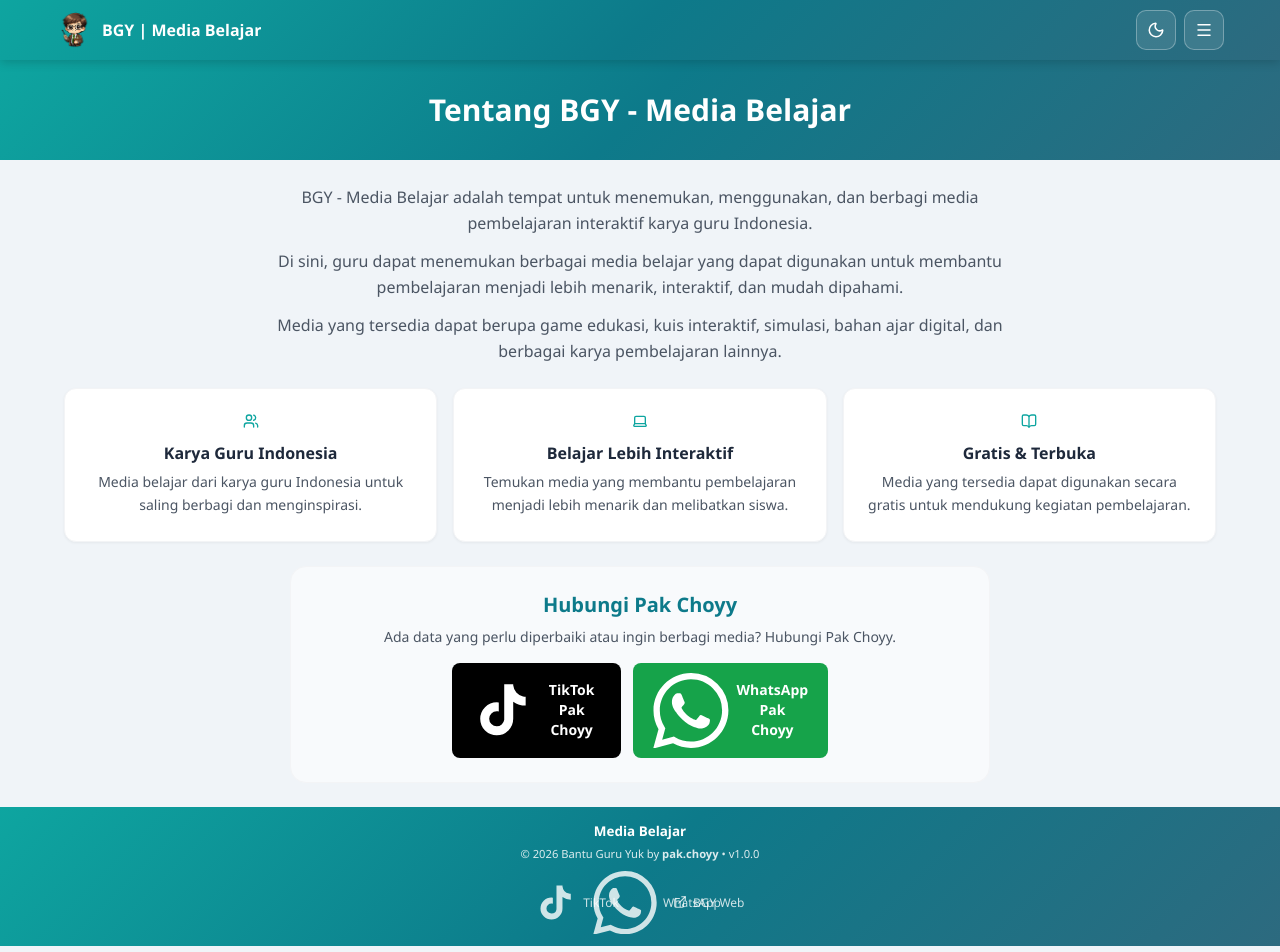
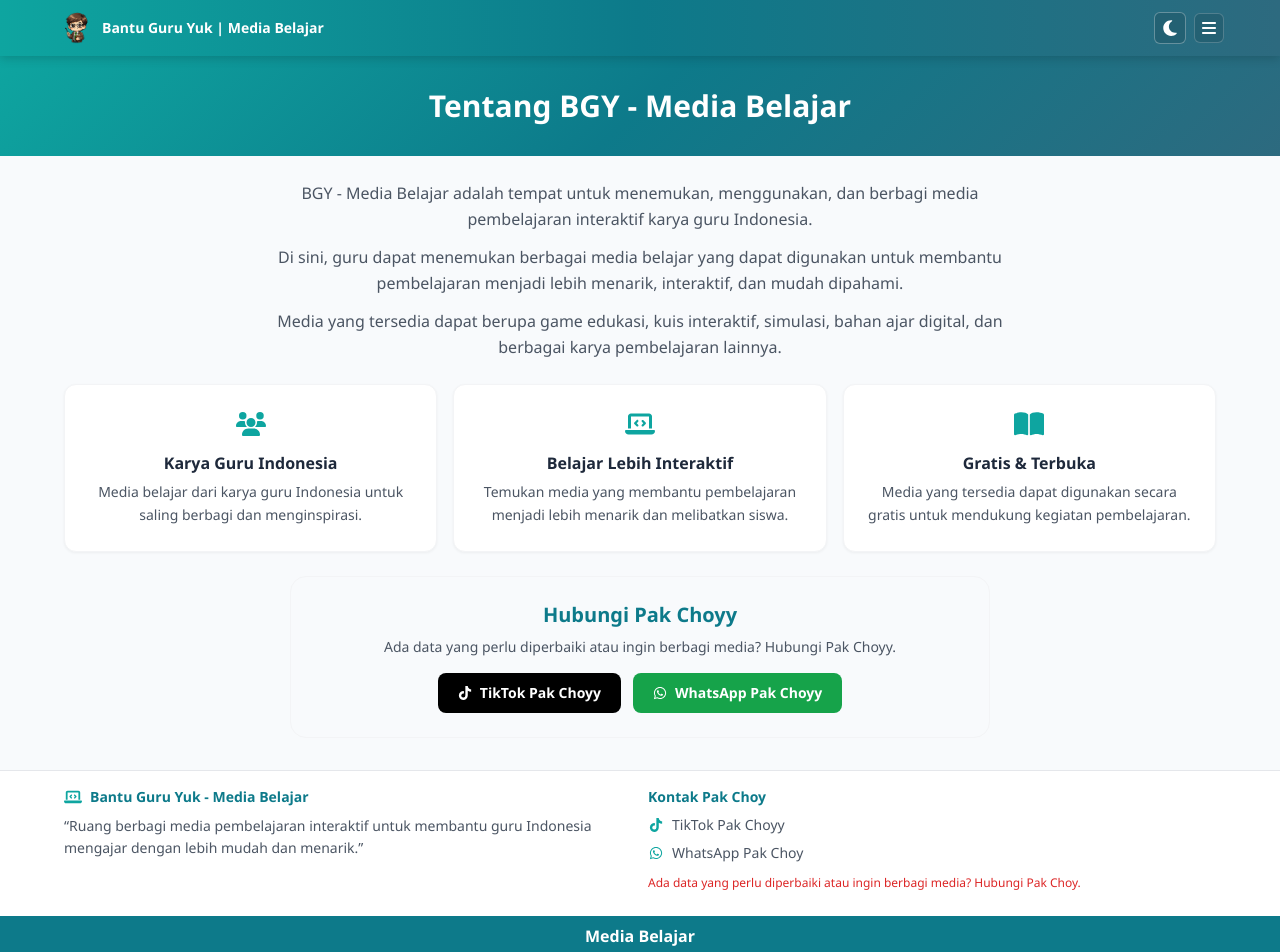
Before and after one commit to pakchoyy/bmedia, a Next.js app: page /about in a window 1280 px wide. Shown: the top 952 px of the page. Built offline with nearby package versions, Linux system fonts and the light colour scheme.

Commit message:
Revert "refactor: align UI dengan DESIGN-BGY design system"
This reverts commit 1d516eba010987d6ca5254fed9235a0f85755147.

```diff
--- a/app/globals.css
+++ b/app/globals.css
@@ -2,52 +2,25 @@
 @tailwind components;
 @tailwind utilities;
 
-/* === BGY Design System === */
 :root {
-  --grad: linear-gradient(135deg, #0ea5a0, #0d7a8a, #2d6a7f);
-  --blue: #0ea5a0;
-  --teal-dark: #0d7a8a;
-  --bg: #f0f4f8;
-  --card-bg: #fff;
-  --text: #1e293b;
-  --text-light: #64748b;
-  --border: #e2e8f0;
-  --input-bg: #f8fafc;
-  --radius: 12px;
-  --shadow: 0 2px 12px rgba(0, 0, 0, 0.08);
-  --shadow-lg: 0 8px 32px rgba(0, 0, 0, 0.13);
-
-  /* compat */
   --primary: #0d7a8a;
   --light-blue: #0ea5a0;
   --bg-blue: #e6f6f5;
   --dark-gray: #1e293b;
-  --page-bg: #f0f4f8;
+  --page-bg: #f8fafc;
 }
 
-body.dark,
 .dark {
-  --bg: #0f172a;
-  --card-bg: #1e293b;
-  --text: #f1f5f9;
-  --text-light: #94a3b8;
-  --border: #334155;
-  --input-bg: #0f172a;
   --dark-gray: #e2e8f0;
   --page-bg: #0f172a;
 }
 
-.dark header {
-  background: linear-gradient(135deg, #0d4a47, #1a3a4a) !important;
-}
-
 body {
-  color: var(--text);
-  background: var(--bg);
+  color: var(--dark-gray);
+  background: var(--page-bg);
   font-family: "Segoe UI", system-ui, -apple-system, sans-serif;
   line-height: 1.6;
   overflow-x: hidden;
-  font-size: 0.875rem;
 }
 
 a {
@@ -59,75 +32,6 @@ button {
   cursor: pointer;
 }
 
-/* === Touch targets minimum 40px di mobile === */
-@media (max-width: 640px) {
-  input,
-  select,
-  textarea {
-    min-height: 42px;
-    font-size: 15px !important;
-  }
-
-  button:not(.btn-icon-sm) {
-    min-height: 40px;
-  }
-}
-
-/* === Minimum font size 12px (0.75rem) === */
-.text-xs {
-  font-size: 0.75rem !important; /* 12px */
-}
-
-/* === Kartu BGY === */
-.bgy-card {
-  background: var(--card-bg);
-  border: 1px solid var(--border);
-  border-radius: var(--radius);
-  box-shadow: var(--shadow);
-  padding: 18px;
-}
-
-@media (max-width: 640px) {
-  .bgy-card {
-    padding: 14px 12px;
-  }
-}
-
-/* === Hint bar === */
-.hint-bar {
-  background: rgba(14, 165, 160, 0.08);
-  border: 1.5px solid rgba(14, 165, 160, 0.25);
-  border-radius: 10px;
-  padding: 10px 14px;
-  font-size: 0.76rem;
-}
-
-/* === Input BGY === */
-.bgy-input {
-  border: 1.5px solid var(--border);
-  border-radius: 8px;
-  background: var(--input-bg);
-  transition: border-color 0.15s, box-shadow 0.15s;
-}
-
-.bgy-input:focus {
-  outline: none;
-  border-color: var(--blue);
-  box-shadow: 0 0 0 3px rgba(14, 165, 160, 0.12);
-}
-
-/* === Tombol utama BGY === */
-.bgy-btn {
-  background: var(--grad);
-  border-radius: 10px;
-  width: 100%;
-  box-shadow: 0 4px 14px rgba(14, 165, 160, 0.25);
-  color: #fff;
-  font-weight: 700;
-  min-height: 42px;
-  border: none;
-}
-
 .section-title {
   @apply text-primary font-bold text-center text-[2rem] mb-8 relative;
 }
@@ -136,7 +40,7 @@ button {
   content: "";
   width: 80px;
   height: 4px;
-  background-color: #d97706;
+  background-color: var(--accent, #d97706);
   display: block;
   margin: 0.5rem auto 0;
   border-radius: 2px;
@@ -158,34 +62,15 @@ button {
 }
 
 .fade-in {
-  animation: fadeIn 0.45s ease-in-out;
+  animation: fadeIn 0.5s ease-in-out;
 }
 
 @keyframes float {
-  0%,
-  100% {
-    transform: translateY(0px) scale(1);
-  }
-  50% {
-    transform: translateY(-12px) scale(1.02);
-  }
+  0%, 100% { transform: translateY(0px) scale(1); }
+  50% { transform: translateY(-12px) scale(1.02); }
 }
 
 @keyframes floatSlow {
-  0%,
-  100% {
-    transform: translateY(0px);
-  }
-  50% {
-    transform: translateY(-8px);
-  }
+  0%, 100% { transform: translateY(0px); }
+  50% { transform: translateY(-8px); }
 }
-
-@media (prefers-reduced-motion: reduce) {
-  *,
-  ::before,
-  ::after {
-    animation-duration: 0.01ms !important;
-    transition-duration: 0.01ms !important;
-  }
-}
--- a/app/layout.tsx
+++ b/app/layout.tsx
@@ -3,7 +3,7 @@ import "./globals.css";
 
 export const metadata: Metadata = {
   title: {
-    default: "Bantu Guru Yuk | Media Belajar",
+    default: "BGY - Media Belajar",
     template: "%s | BGY - Media Belajar",
   },
   description:
@@ -17,12 +17,11 @@ export const metadata: Metadata = {
     "Bantu Guru Yuk",
   ],
   openGraph: {
-    title: "Bantu Guru Yuk | Media Belajar",
+    title: "BGY - Media Belajar",
     description: "Media Belajar Interaktif Karya Guru Indonesia.",
     type: "website",
     images: ["/icon.png"],
   },
-  themeColor: "#0ea5a0",
   icons: {
     icon: "/icon.png",
     apple: "/icon.png",
@@ -39,7 +38,7 @@ export default function RootLayout({
       <head>
         <script
           dangerouslySetInnerHTML={{
-            __html: `(function(){try{var t=localStorage.getItem("theme");if(t==="dark"||(!t&&window.matchMedia("(prefers-color-scheme: dark)").matches)){document.documentElement.classList.add("dark")}}catch(e){}})();`,
+            __html: `(function(){try{var t=localStorage.getItem("bgy-theme");if(t==="dark"||(!t&&window.matchMedia("(prefers-color-scheme: dark)").matches)){document.documentElement.classList.add("dark")}}catch(e){}})();`,
           }}
         />
       </head>
--- a/components/Footer.tsx
+++ b/components/Footer.tsx
@@ -3,48 +3,70 @@ import { CONTACT_WA, CONTACT_TIKTOK } from "@/lib/constants";
 
 export default function Footer() {
   return (
-    <footer style={{ background: "var(--grad)", color: "#fff" }} className="text-center px-5 pt-3.5 pb-3">
-      <div className="text-[.84rem] font-bold">Media Belajar</div>
-      <div className="text-[.7rem] mt-0.5 text-white/85">
-        © 2026 Bantu Guru Yuk by{" "}
+    <footer className="bg-white dark:bg-slate-900 text-ink dark:text-slate-200 border-t border-gray-200 dark:border-slate-800 mt-2">
+      <div className="container mx-auto max-w-[1200px] px-6 py-4">
+        <div className="grid gap-4 mb-2 grid-cols-1 md:grid-cols-2">
+          <div>
+            <h3 className="flex items-center gap-2 text-primary font-extrabold mb-2 text-sm">
+              <Icon name="laptop-code" className="text-primary-light text-lg" />
+              Bantu Guru Yuk - Media Belajar
+            </h3>
+            <p className="text-gray-600 dark:text-slate-400 text-sm leading-relaxed">
+              &ldquo;Ruang berbagi media pembelajaran interaktif untuk membantu
+              guru Indonesia mengajar dengan lebih mudah dan menarik.&rdquo;
+            </p>
+          </div>
+          <div>
+            <h3 className="text-primary font-extrabold mb-2 text-sm">
+              Kontak Pak Choy
+            </h3>
+            <ul className="text-sm space-y-1.5 mb-2">
+              <li>
                 <a
-          href="https://tiktok.com/@pak.choyy"
+                  href={CONTACT_TIKTOK}
+                  target="_blank"
+                  rel="noopener noreferrer"
+                  className="text-gray-600 dark:text-slate-400 hover:text-primary-light transition-colors font-medium inline-flex items-center gap-2"
+                >
+                  <Icon name="tiktok" className="w-4 text-primary-light" />
+                  TikTok Pak Choyy
+                </a>
+              </li>
+              <li>
+                <a
+                  href={`https://wa.me/62${CONTACT_WA.slice(1)}`}
+                  target="_blank"
+                  rel="noopener noreferrer"
+                  className="text-gray-600 dark:text-slate-400 hover:text-primary-light transition-colors font-medium inline-flex items-center gap-2"
+                >
+                  <Icon name="whatsapp" className="w-4 text-primary-light" />
+                  WhatsApp Pak Choy
+                </a>
+              </li>
+            </ul>
+            <p className="text-xs text-danger leading-relaxed">
+              Ada data yang perlu diperbaiki atau ingin berbagi media? Hubungi
+              Pak Choy.
+            </p>
+          </div>
+        </div>
+      </div>
+      <div className="bg-primary text-center py-2">
+        <div className="container mx-auto max-w-[1200px] px-6">
+          <div className="text-white font-extrabold">Media Belajar</div>
+          <div className="text-xs text-white/75 mt-0.5">
+            Bantu Guru Yuk by{" "}
+            <a
+              href="https://bantuguruyuk.web.id"
               target="_blank"
               rel="noopener noreferrer"
               className="font-semibold hover:text-accent transition-colors"
             >
-          pak.choyy
+              Pak Choyy
             </a>{" "}
             &bull; v1.0.0
           </div>
-      <div className="flex justify-center gap-4 mt-2">
-        <a
-          href={CONTACT_TIKTOK}
-          target="_blank"
-          rel="noopener noreferrer"
-          className="flex items-center gap-1.5 text-[.75rem] text-white/80 hover:text-white transition-colors"
-        >
-          <Icon name="tiktok" size={14} className="shrink-0" />
-          TikTok
-        </a>
-        <a
-          href={`https://wa.me/62${CONTACT_WA.slice(1)}`}
-          target="_blank"
-          rel="noopener noreferrer"
-          className="flex items-center gap-1.5 text-[.75rem] text-white/80 hover:text-white transition-colors"
-        >
-          <Icon name="whatsapp" size={14} className="shrink-0" />
-          WhatsApp
-        </a>
-        <a
-          href="https://bantuguruyuk.web.id"
-          target="_blank"
-          rel="noopener noreferrer"
-          className="flex items-center gap-1.5 text-[.75rem] text-white/80 hover:text-white transition-colors"
-        >
-          <Icon name="arrow-up-right-from-square" size={14} className="shrink-0" />
-          BGY Web
-        </a>
+        </div>
       </div>
     </footer>
   );
--- a/components/Icon.tsx
+++ b/components/Icon.tsx
@@ -1,110 +1,107 @@
 import {
-  ArrowLeft,
-  ExternalLink,
-  Menu,
-  Book,
-  BookOpen,
-  BarChart3,
-  Check,
-  CheckCircle2,
-  ClipboardList,
-  CloudUpload,
-  Compass,
-  Flame,
-  Gamepad2,
-  GraduationCap,
-  Hourglass,
-  Home,
-  Info,
-  Laptop,
-  Layers,
-  LogOut,
-  Search,
-  Send,
-  Pen,
-  Play,
-  Plus,
-  School,
-  Tags,
-  Trash2,
-  UserCheck,
-  Users,
-  Wrench,
-  X,
-  Moon,
-  Sun,
-  ChevronDown,
-  Eye,
-  FileText,
-  type LucideProps,
-} from "lucide-react";
-import type { ComponentType } from "react";
+  FaFlask,
+  FaPhotoFilm,
+  FaGamepad,
+  FaClipboardQuestion,
+  FaBookOpen,
+  FaLaptopCode,
+  FaBars,
+  FaCheck,
+  FaCompass,
+  FaPlus,
+  FaMagnifyingGlass,
+  FaFire,
+  FaBook,
+  FaGraduationCap,
+  FaWrench,
+  FaUserTie,
+  FaSchool,
+  FaUsers,
+  FaPlay,
+  FaLayerGroup,
+  FaArrowUpRightFromSquare,
+  FaChartSimple,
+  FaShareNodes,
+  FaCloudArrowUp,
+  FaPaperPlane,
+  FaEnvelope,
+  FaWhatsapp,
+  FaCircleCheck,
+  FaArrowLeft,
+  FaChalkboardUser,
+  FaLaptopFile,
+  FaXmark,
+  FaArrowRightFromBracket,
+  FaGaugeHigh,
+  FaClipboardList,
+  FaMoon,
+  FaSun,
+  FaHouse,
+  FaTags,
+  FaCircleInfo,
+  FaPen,
+  FaTrash,
+  FaChevronDown,
+  FaHourglassHalf,
+  FaTiktok,
+} from "react-icons/fa6";
+import type { IconType } from "react-icons";
 
-const icons: Record<string, ComponentType<LucideProps>> = {
-  "arrow-left": ArrowLeft,
-  "arrow-up-right-from-square": ExternalLink,
-  bars: Menu,
-  book: Book,
-  "book-open": BookOpen,
-  "chart-simple": BarChart3,
-  check: Check,
-  "circle-check": CheckCircle2,
-  clipboard: ClipboardList,
-  "cloud-arrow-up": CloudUpload,
-  compass: Compass,
-  fire: Flame,
-  gamepad: Gamepad2,
-  "graduation-cap": GraduationCap,
-  hourglass: Hourglass,
-  house: Home,
-  info: Info,
-  "laptop-code": Laptop,
-  "layer-group": Layers,
-  "log-out": LogOut,
-  "magnifying-glass": Search,
-  "paper-plane": Send,
-  pen: Pen,
-  play: Play,
-  plus: Plus,
-  school: School,
-  tags: Tags,
-  trash: Trash2,
-  "user-tie": UserCheck,
-  users: Users,
-  wrench: Wrench,
-  xmark: X,
-  moon: Moon,
-  sun: Sun,
-  "chevron-down": ChevronDown,
-  eye: Eye,
-  "file-text": FileText,
+const icons: Record<string, IconType> = {
+  flask: FaFlask,
+  "photo-video": FaPhotoFilm,
+  gamepad: FaGamepad,
+  "clipboard-question": FaClipboardQuestion,
+  "book-open": FaBookOpen,
+  "laptop-code": FaLaptopCode,
+  bars: FaBars,
+  check: FaCheck,
+  compass: FaCompass,
+  plus: FaPlus,
+  "magnifying-glass": FaMagnifyingGlass,
+  fire: FaFire,
+  book: FaBook,
+  "graduation-cap": FaGraduationCap,
+  wrench: FaWrench,
+  "user-tie": FaUserTie,
+  school: FaSchool,
+  users: FaUsers,
+  play: FaPlay,
+  "layer-group": FaLayerGroup,
+  "arrow-up-right-from-square": FaArrowUpRightFromSquare,
+  "chart-simple": FaChartSimple,
+  "share-nodes": FaShareNodes,
+  "cloud-arrow-up": FaCloudArrowUp,
+  "paper-plane": FaPaperPlane,
+  envelope: FaEnvelope,
+  whatsapp: FaWhatsapp,
+  "circle-check": FaCircleCheck,
+  "arrow-left": FaArrowLeft,
+  "chalkboard-user": FaChalkboardUser,
+  "laptop-file": FaLaptopFile,
+  xmark: FaXmark,
+  "log-out": FaArrowRightFromBracket,
+  gauge: FaGaugeHigh,
+  clipboard: FaClipboardList,
+  moon: FaMoon,
+  sun: FaSun,
+  house: FaHouse,
+  tags: FaTags,
+  info: FaCircleInfo,
+  pen: FaPen,
+  trash: FaTrash,
+  "chevron-down": FaChevronDown,
+  hourglass: FaHourglassHalf,
+  tiktok: FaTiktok,
 };
-
-const WhatsappIcon = ({ className, style }: { className?: string; style?: React.CSSProperties }) => (
-  <svg viewBox="0 0 24 24" fill="currentColor" className={className} style={style} aria-hidden="true">
-    <path d="M17.472 14.382c-.297-.149-1.758-.867-2.03-.967-.273-.099-.471-.148-.67.15-.197.297-.767.966-.94 1.164-.173.199-.347.223-.644.075-.297-.15-1.255-.463-2.39-1.475-.883-.788-1.48-1.761-1.653-2.059-.173-.297-.018-.458.13-.606.134-.133.298-.347.446-.52.149-.174.198-.298.298-.497.099-.198.05-.371-.025-.52-.075-.149-.669-1.612-.916-2.207-.242-.579-.487-.5-.669-.51-.173-.008-.371-.01-.57-.01-.198 0-.52.074-.792.372-.272.297-1.04 1.016-1.04 2.479 0 1.462 1.065 2.875 1.213 3.074.149.198 2.096 3.2 5.077 4.487.709.306 1.262.489 1.694.625.712.227 1.36.195 1.871.118.571-.085 1.758-.719 2.006-1.413.248-.694.248-1.289.173-1.413-.074-.124-.272-.198-.57-.347m-5.421 7.403h-.004a9.87 9.87 0 01-5.031-1.378l-.361-.214-3.741.982.998-3.648-.235-.374a9.86 9.86 0 01-1.51-5.26c.001-5.45 4.436-9.884 9.888-9.884 2.64 0 5.122 1.03 6.988 2.898a9.825 9.825 0 012.893 6.994c-.003 5.45-4.437 9.884-9.885 9.884m8.413-18.297A11.815 11.815 0 0012.05 0C5.495 0 .16 5.335.157 11.892c0 2.096.547 4.142 1.588 5.945L.057 24l6.305-1.654a11.882 11.882 0 005.683 1.448h.005c6.554 0 11.89-5.335 11.893-11.893a11.821 11.821 0 00-3.48-8.413z" />
-  </svg>
-);
-
-const TiktokIcon = ({ className, style }: { className?: string; style?: React.CSSProperties }) => (
-  <svg viewBox="0 0 24 24" fill="currentColor" className={className} style={style} aria-hidden="true">
-    <path d="M19.59 6.69a4.83 4.83 0 01-3.77-4.25V2h-3.45v13.67a2.89 2.89 0 01-2.88 2.5 2.89 2.89 0 01-2.89-2.89 2.89 2.89 0 012.89-2.89c.28 0 .54.04.79.1V9.01a6.27 6.27 0 00-.79-.05 6.34 6.34 0 00-6.34 6.34 6.34 6.34 0 006.34 6.34 6.34 6.34 0 006.33-6.34V8.69a8.18 8.18 0 004.78 1.52V6.79a4.85 4.85 0 01-1.01-.1z" />
-  </svg>
-);
 
 interface IconProps {
   name: string;
   className?: string;
   style?: React.CSSProperties;
-  size?: number;
-  strokeWidth?: number;
 }
 
-export default function Icon({ name, className, style, size = 16, strokeWidth = 2 }: IconProps) {
-  if (name === "whatsapp") return <WhatsappIcon className={className} style={style} />;
-  if (name === "tiktok") return <TiktokIcon className={className} style={style} />;
-
-  const Cmp = icons[name];
-  if (!Cmp) return <BookOpen size={size} strokeWidth={strokeWidth} className={className} style={style} />;
-  return <Cmp size={size} strokeWidth={strokeWidth} className={className} style={style} />;
+export default function Icon({ name, className, style }: IconProps) {
+  const Cmp = icons[name] ?? FaBookOpen;
+  return <Cmp className={className} style={style} />;
 }
--- a/components/Navbar.tsx
+++ b/components/Navbar.tsx
@@ -8,8 +8,8 @@ import ThemeToggle from "./ThemeToggle";
 const links = [
   { label: "Home", href: "/", icon: "house" },
   { label: "Katalog", href: "/catalog", icon: "magnifying-glass" },
+  { label: "Tentang & Kontak", href: "/about", icon: "info" },
   { label: "Kirim Karya", href: "/submit", icon: "paper-plane" },
-  { label: "Tentang & Kontak", href: "/about", icon: "info" },
 ];
 
 const EKOSISTEM_URL = "https://bantuguruyuk.web.id";
@@ -18,41 +18,37 @@ export default function Navbar() {
   const [open, setOpen] = useState(false);
 
   return (
-    <>
-      <nav className="sticky top-0 z-50 shadow-header" style={{ background: "var(--grad)" }}>
-        <div className="container mx-auto max-w-[1200px] px-4 flex items-center justify-between h-[60px] w-full">
-          {/* Brand */}
-          <Link href="/" className="flex items-center gap-2.5 min-w-0 flex-1 overflow-hidden">
+    <nav className="sticky top-0 z-50 bg-bgy-gradient shadow-header">
+      <div className="container mx-auto max-w-[1200px] pl-5 pr-4 flex items-center justify-between h-14 w-full">
+        <Link href="/" className="flex items-center gap-2.5 text-sm font-bold text-white">
           <img
             src="/guru-cibisd2.png"
             alt="BGY"
-              className="w-9 h-9 rounded-[10px] object-cover shrink-0"
+            className="w-8 h-8 rounded-full object-cover shrink-0"
           />
-            <span
-              className="font-bold text-white text-[1rem] whitespace-nowrap overflow-hidden text-ellipsis leading-tight"
-            >
-              BGY | Media Belajar
-            </span>
+          <span className="whitespace-nowrap">Bantu Guru Yuk | Media Belajar</span>
         </Link>
 
-          {/* Actions */}
         <div className="relative flex items-center gap-2">
           <ThemeToggle />
           <button
-              className="h-10 min-w-10 rounded-[10px] border border-white/30 bg-white/10 text-white flex items-center justify-center hover:bg-white/20 transition-colors"
+            className="p-1.5 rounded-md text-white bg-black/10 border border-white/20 hover:bg-black/20 transition-colors"
             onClick={() => setOpen(!open)}
             aria-label="Menu"
             aria-expanded={open}
             aria-controls="navbarMenu"
           >
-              <Icon name={open ? "xmark" : "bars"} size={18} />
+            <Icon name={open ? "xmark" : "bars"} className="text-base" />
           </button>
 
-            {/* Dropdown 280px per DESIGN-BGY */}
-            {open && (
+          {/* Dropdown menu */}
           <div
             id="navbarMenu"
-                className="absolute right-0 top-[calc(100%+8px)] w-[280px] max-w-[calc(100vw-24px)] bg-[var(--card-bg,#fff)] dark:bg-slate-900 rounded-[12px] shadow-lg border border-[var(--border,#e2e8f0)] dark:border-slate-800 z-50 overflow-y-auto max-h-[calc(100vh-90px)]"
+            className={`absolute right-0 top-full mt-2 w-56 bg-white dark:bg-slate-900 rounded-xl shadow-lg border border-gray-100 dark:border-slate-800 z-50 transition-all duration-200 ease-out origin-top-right ${
+              open
+                ? "scale-100 opacity-100 pointer-events-auto"
+                : "scale-95 opacity-0 pointer-events-none"
+            }`}
           >
             <div className="py-2">
               {links.map((l) => (
@@ -60,43 +56,27 @@ export default function Navbar() {
                   key={l.href}
                   href={l.href}
                   onClick={() => setOpen(false)}
-                      className="flex items-center gap-3 px-4 h-10 text-[.83rem] font-semibold text-[var(--text,#1e293b)] dark:text-slate-200 hover:bg-primary-bg hover:text-primary-light transition-colors"
+                  className="flex items-center gap-3 px-4 py-2.5 text-sm font-medium text-ink dark:text-slate-200 hover:bg-primary-bg hover:text-primary-light transition-colors"
                 >
-                      <Icon name={l.icon} size={16} className="text-primary-light shrink-0" />
+                  <Icon name={l.icon} className="w-4 text-primary-light" />
                   {l.label}
                 </Link>
               ))}
-
-                  <div className="border-t border-[var(--border,#e2e8f0)] dark:border-slate-800 my-1" />
-
-                  {/* data-bgy-menu: diisi bgy-info.js */}
-                  <div data-bgy-menu />
-
+              <div className="border-t border-gray-100 dark:border-slate-800 my-1" />
               <a
                 href={EKOSISTEM_URL}
                 target="_blank"
                 rel="noreferrer"
                 onClick={() => setOpen(false)}
-                    className="flex items-center gap-3 px-4 h-10 text-[.83rem] font-semibold text-[var(--text,#1e293b)] dark:text-slate-200 hover:bg-primary-bg hover:text-primary-light transition-colors"
+                className="flex items-center gap-3 px-4 py-2.5 text-sm font-medium text-ink dark:text-slate-200 hover:bg-primary-bg hover:text-primary-light transition-colors"
               >
-                    <Icon name="arrow-up-right-from-square" size={16} className="text-primary-light shrink-0" />
-                    Semua Tools BGY
+                <Icon name="arrow-up-right-from-square" className="w-4 text-primary-light" />
+                bantuguruyuk.web.id
               </a>
             </div>
           </div>
-            )}
         </div>
       </div>
     </nav>
-
-      {/* Overlay tutup menu saat klik luar */}
-      {open && (
-        <div
-          className="fixed inset-0 z-40"
-          onClick={() => setOpen(false)}
-          aria-hidden="true"
-        />
-      )}
-    </>
   );
 }
--- a/components/ThemeToggle.tsx
+++ b/components/ThemeToggle.tsx
@@ -1,7 +1,7 @@
 "use client";
 
 import { useEffect, useState } from "react";
-import { Moon, Sun } from "lucide-react";
+import Icon from "./Icon";
 
 export default function ThemeToggle() {
   const [dark, setDark] = useState(false);
@@ -15,7 +15,7 @@ export default function ThemeToggle() {
     setDark(next);
     document.documentElement.classList.toggle("dark", next);
     try {
-      localStorage.setItem("theme", next ? "dark" : "light");
+      localStorage.setItem("bgy-theme", next ? "dark" : "light");
     } catch {
       /* ignore */
     }
@@ -25,9 +25,9 @@ export default function ThemeToggle() {
     <button
       onClick={toggle}
       aria-label={dark ? "Mode terang" : "Mode gelap"}
-      className="h-10 min-w-10 rounded-[10px] border border-white/30 bg-white/10 text-white flex items-center justify-center hover:bg-white/20 transition-colors"
+      className="p-1.5 rounded-md text-white bg-black/10 border border-white/30 hover:bg-black/20 transition-colors"
     >
-      {dark ? <Sun size={18} /> : <Moon size={18} />}
+      <Icon name={dark ? "sun" : "moon"} className="text-lg" />
     </button>
   );
 }
--- a/package.json
+++ b/package.json
@@ -11,7 +11,6 @@
   "dependencies": {
     "@supabase/ssr": "^0.12.4",
     "@supabase/supabase-js": "^2.112.3",
-    "lucide-react": "^1.48.0",
     "next": "14.2.35",
     "react": "^18",
     "react-dom": "^18",
```
Also changed, not shown: 1 other file (tests, documents, lock files or other folders). Lines whose indentation alone changed are shown as unchanged.
